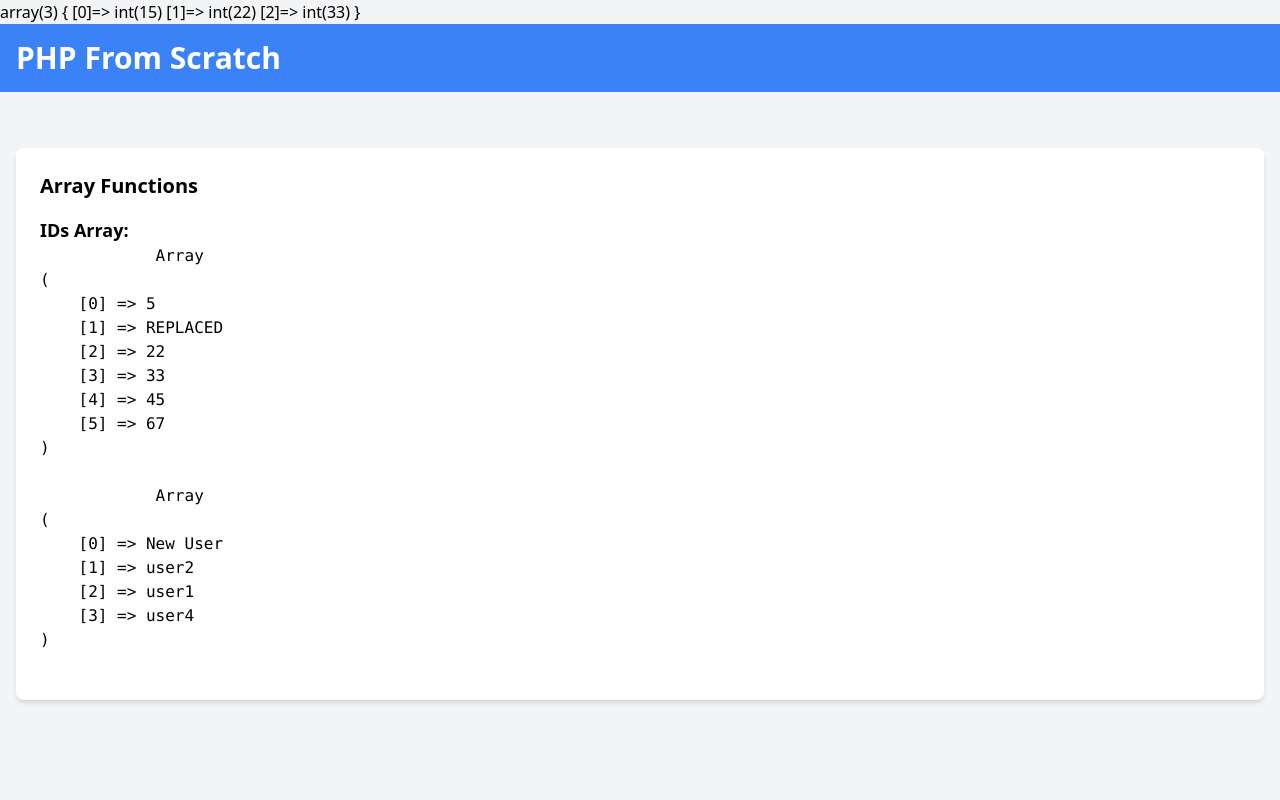
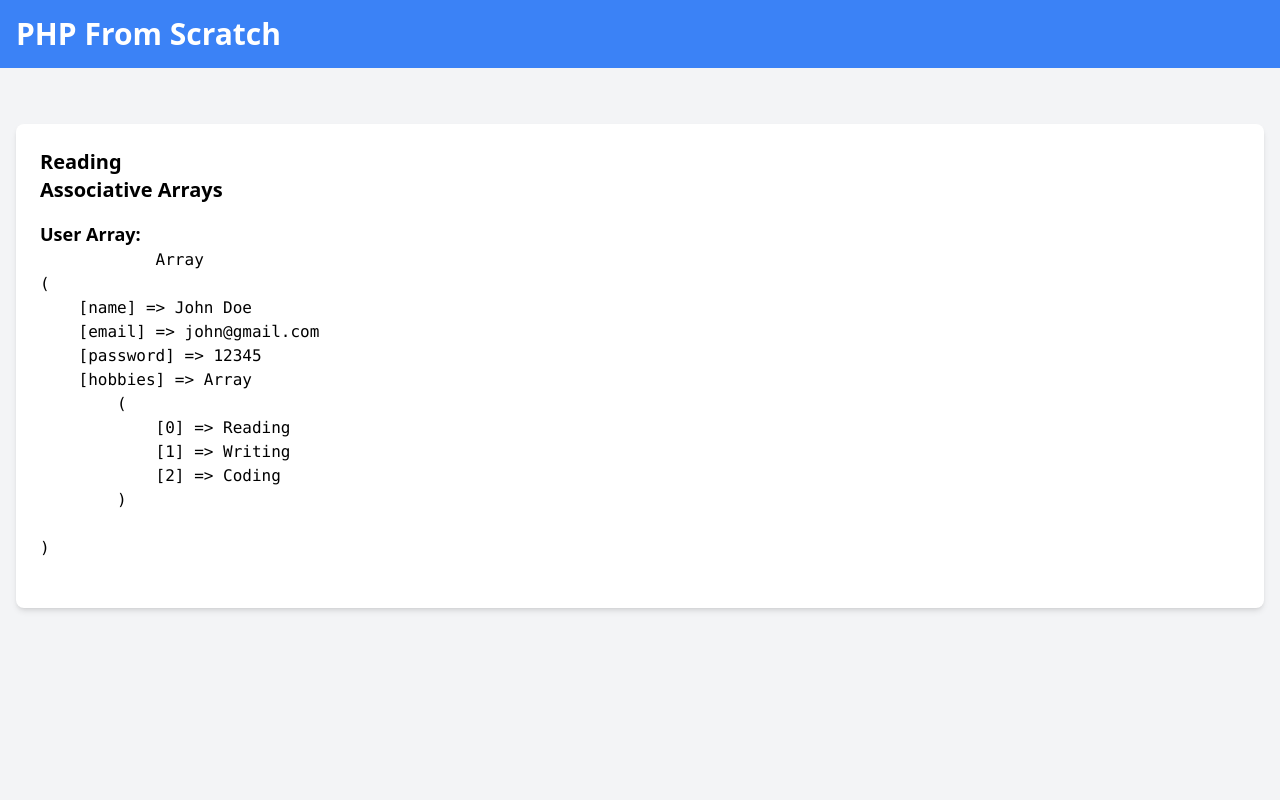
Before and after one commit to jahend412/LearnPhp, a PHP site: page / in a window 1280 px wide. Run offline with PHP 8.4, Linux system fonts and the light colour scheme; some libraries are stand-ins or nearby versions.

Commit message:
Associated Arrays
This shows how to fetch different properties from an array.  How to add a property to an array, and we remove the property from the array is unset.

Rule:  You can not echo an array,
You can var_dump an array

```diff
--- a/index.php
+++ b/index.php
@@ -1,112 +1,24 @@
 <?php
-// Array Functions
-// array() - Create an array
-// count() - Count all elements in an array
-// array_push() - Add one or more elements to the end of an array
-// array_pop() - Delete the last element of an array
-// array_shift() - Delete the first element of an array
-// array_unshift() - Add one or more elements to the beginning of an array
-// array_merge() - Merge one or more arrays
-// array_sum() - Calculate the sum of the values in an array
-// array_product() - Calculate the product of the values in an array
-// array_reverse() - Return an array in the reverse order
-// in_array() - Check if a value exists in an array
-// array_search() - Search for a value in an array and return its key
-// array_keys() - Return all the keys of an array
-// array_values() - Return all the values of an array
-// array_splice() - Remove a portion of the array and replace it with something else
-// array_slice() - Return a portion of an array
-// array_rand() - Pick one or more random keys from an array
-// shuffle() - Shuffle the elements in an array
-// sort() - Sort an array
-// rsort() - Sort an array in reverse order
-// asort() - Sort an array, and maintain index association
-// ksort() - Sort an array by key
-// arsort() - Sort an array in reverse order, and maintain index association
-// krsort() - Sort an array by key in reverse order
-// array_unique() - Remove duplicate values from an array
-// array_diff() - Compare arrays, and return the differences
-// array_intersect() - Compare arrays, and return the matches
-// array_column() - Return the values from a single column in the input array
-// array_map() - Apply a user-defined function to every element in an array
-// array_filter() - Filters the values of an array using a callback function
-// array_reduce() - Reduces the array to a single value using a callback function
-// array_walk() - Apply a user-defined function to every element in an array
-// array_key_exists() - Check if the given key or index exists in the array
-// array_change_key_case() - Changes the case of all keys in an array
-// array_chunk() - Split an array into chunks
-// array_fill() - Fill an array with values
-// array_fill_keys() - Fill an array with values, specifying keys
-// array_flip() - Exchanges all keys with their associated values in an array
-// array_key_first() - Return the first key of an array
-// array_key_last() - Return the last key of an array
-// array_map() - Applies a callback function to the elements of one or more arrays
-// array_rand() - Pick one or more random keys out of an array
-// array_replace() - Replaces the values of the first array with the values from following arrays
-// array_replace_recursive() - Replaces the values of the first array with the values from following arrays recursively
-// array_walk_recursive() - Apply a user function recursively to every member of an array
-// compact() - Create an array containing variables and their values
-// extract() - Import variables into the current symbol table from an array
-// reset() - Set the internal pointer of an array to its first element
-// end() - Set the internal pointer of an array to its last element
-// next() - Advance the internal pointer of an array
-// prev() - Rewind the internal pointer of an array
-// current() - Return the current element in an array
+$output=null;
 
-// Create an array$
-$ids = [10, 22, 15, 45, 67, 33];
-$users = ['user1', 'user2', 'user3'];
-$output = null;
+$user = [
+  'name' => 'John Doe',
+  'email' => 'john@gmail.com',
+  'password' => '12345',
+  'hobbies' => ['Reading', 'Writing', 'Coding'],
+];
 
-// Count all elements in an array
-$output = count($ids);
+$output = $user['name'];
+$output = $user['email'];
 
-// Sort an array
-sort($ids);
+$output = $user['hobbies'][0];
 
-// Sort in reverse
-rsort($users);
+$user['address'] = '123 Main St';
 
-// Array Push
-array_push($ids, 100);
-array_push($users, 'user4');
+unset($user['address']);
 
-// Array Pop   Remove the last element
-array_pop($ids);
-
-// Array Shift  Remove the first element
-array_shift($users);
-array_shift($ids);
-
-// Array Unshift  Add one or more elements to the beginning of an array
-array_unshift($users, 'user0');
-array_unshift($ids, 5);
-
-// Array Slice Return a portion of an array
-$ids2 = array_slice($ids, 1, 3);
-var_dump($ids2);
-
-// Array Splice Remove a portion of the array and replace it with something else
-array_splice($ids, 1, 1, 'REPLACED');
-array_splice($users, 0, 1, 'New User');
-
-
-// Sum of all elements in an array
-$output = 'Sum of ids: ' . array_sum($ids);
-
-// Array Search
-$output = array_search('user2', $users);
-
-// in_array Check if a value exists in an array  It returns true or false
-$output = in_array('user2', $users);
-
-// Explode - Split a string by a string
-$tags= 'web development,programming,php,laravel';
-$tagsArray = explode(',', $tags); // First parameter is the delimiter in this case a ,  and the second parameter is the string to be split which is $tags
-
-// Implode - Join array elements with a string
-$tagsString = implode(',', $tagsArray); // First parameter is the delimiter in this case a ,  and the second parameter is the array to be joined which is $tagsArray
-
+// echo $user;  Can't echo an array
+// var_dump($user);
 
 ?>
 <!DOCTYPE html>
@@ -127,18 +39,15 @@ $tagsString = implode(',', $tagsArray); // First parameter is the delimiter in t
   </header>
   <div class="container mx-auto p-4 mt-4">
     <div class="bg-white rounded-lg shadow-md p-6 mt-6">
-      <p class="text-xl font-semibold">Array Functions</p>
-      <h2 class="text-lg font-semibold mt-4">IDs Array:</h2>
+        <p class="text-xl font-semibold"><?= $output ?></p>
+      <p class="text-xl font-semibold">Associative Arrays</p>
+      <h2 class="text-lg font-semibold mt-4">User Array:</h2>
       <p>
         <pre>
-            <?php print_r($ids); ?>
-        </pre>
+            <?php print_r($user); ?>
+            </pre>
         </p>
-        <p>
-        <pre>
-            <?php print_r($users); ?>
-        </pre>
-        </p>
+
     </div>
   </div>
 </body>
```
